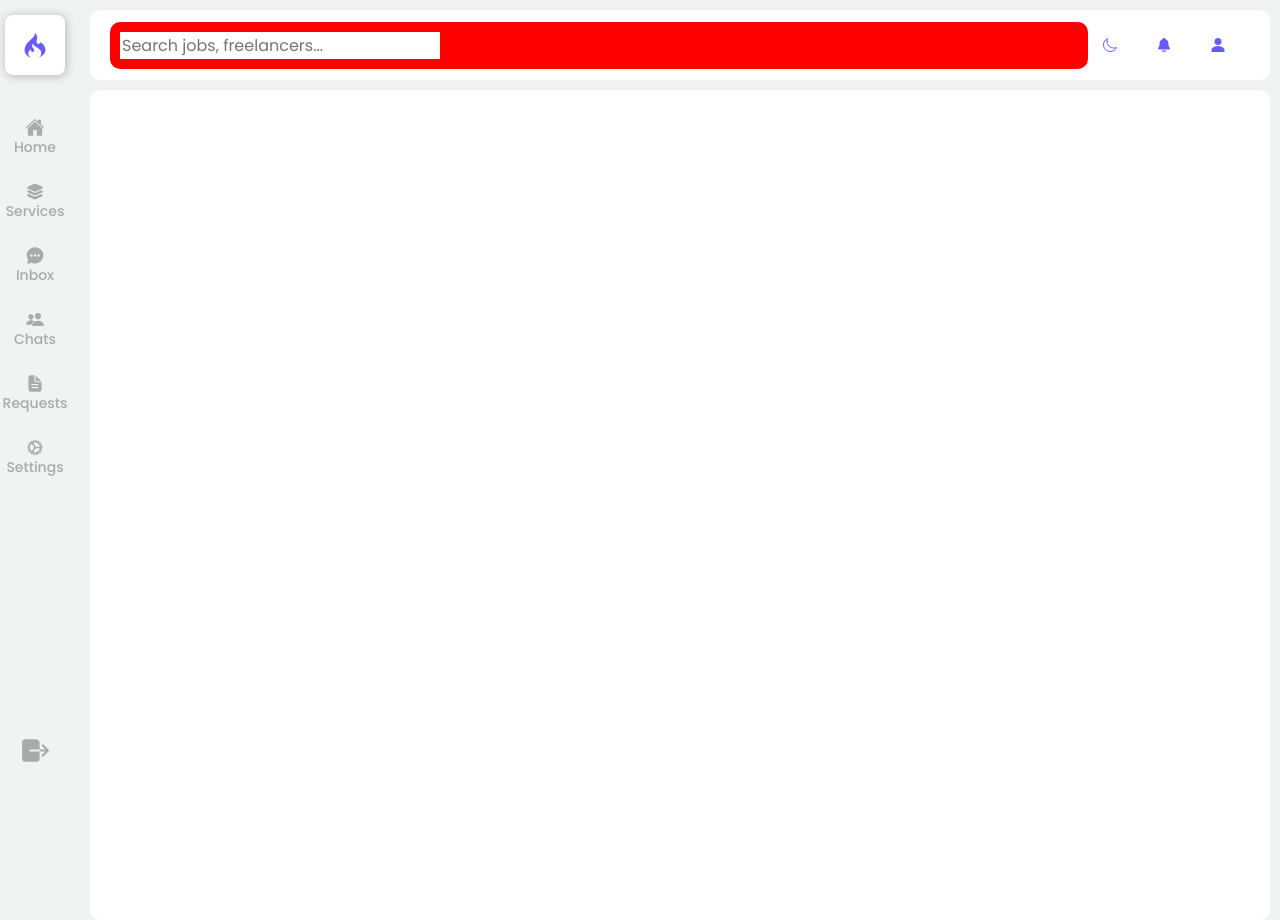
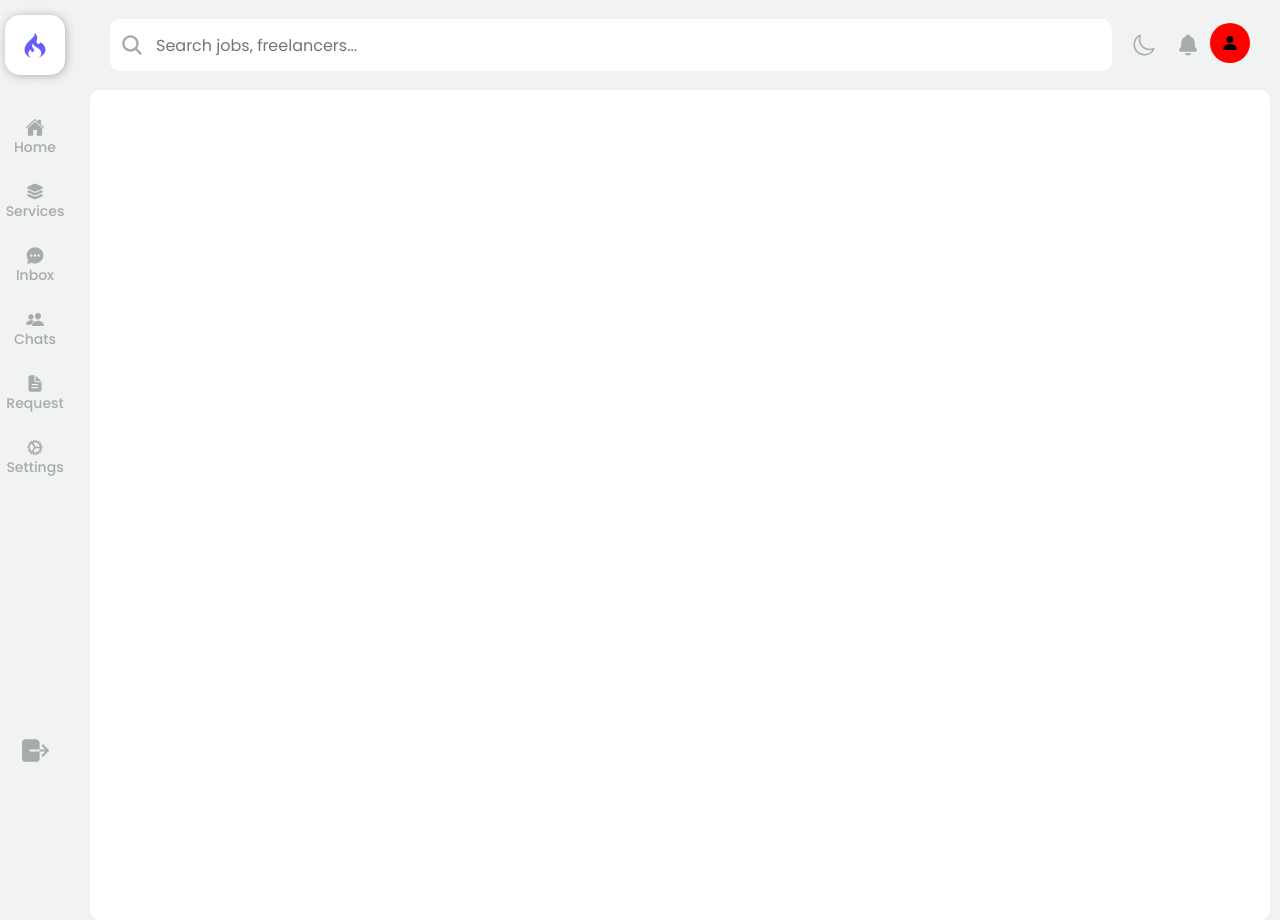
Before and after one commit to amegh-ts/Jobio, a React (Vite) app in the folder Client/jobio/: page / in a window 1280 px wide. Built offline with nearby package versions, Linux system fonts and the light colour scheme.

Commit message:
08-01-2024

```diff
--- a/Client/jobio/src/Components/Admin/Navbar/AdminNavbar.jsx
+++ b/Client/jobio/src/Components/Admin/Navbar/AdminNavbar.jsx
@@ -1,6 +1,6 @@
 import './AdminNavbar.scss'
 import { DiCodeigniter } from "react-icons/di";
-import { IoPersonSharp, IoHome, IoLayers, IoChatbubbleEllipses, IoPeople, IoDocumentText, IoCog, IoLogOut, IoNotifications ,IoMoonOutline} from "react-icons/io5";
+import { IoPersonSharp, IoHome, IoLayers, IoChatbubbleEllipses,IoSearch, IoPeople, IoDocumentText, IoCog, IoLogOut, IoNotifications ,IoMoonOutline} from "react-icons/io5";
 
 const AdminNavbar = () => {
     return (
@@ -31,7 +31,7 @@ const AdminNavbar = () => {
                     </div>
                     <div className="menu-item">
                         <IoDocumentText className='icon' />
-                        <span>Requests</span>
+                        <span>Request</span>
                     </div>
                     <div className="menu-item">
                         <IoCog className='icon' />
@@ -50,19 +50,18 @@ const AdminNavbar = () => {
                 <>
                     <div className='navbar-container'>
                         <div className='navbar-search'>
+                            <IoSearch className='icon'/>
                             <input type="text" placeholder='Search jobs, freelancers...' />
                         </div>
 
                         <div className='navbar-icon'>
                             <span>
                                 <IoMoonOutline/>
-                            </span>
-                            <span>
                                 <IoNotifications />
                             </span>
-                            <span>
+                            <div className='profile'>
                                 <IoPersonSharp />
-                            </span>
+                            </div>
                         </div>
                     </div>
                 </>
--- a/Client/jobio/src/Components/Admin/Navbar/AdminNavbar.scss
+++ b/Client/jobio/src/Components/Admin/Navbar/AdminNavbar.scss
@@ -24,7 +24,7 @@
             align-items: center;
             justify-content: center;
             color: var(--primary-color);
-            border-radius: 8px;
+            border-radius: 15px;
             box-shadow: 1px 1px 10px rgb(177, 177, 177);
 
 
@@ -49,7 +49,7 @@
             padding: 12px;
             width: 40px;
             height: 40px;
-            border-radius: 8px;
+            border-radius: 15px;
             font-size: 24px;
             color: var(--text-color);
 
@@ -110,7 +110,6 @@
     transition: var(--tran-05);
 
     .navbar-container {
-        background: var(--sidebar-color);
         min-width: 100px;
         height: 70px;
         margin: 10px 30px;
@@ -123,48 +122,54 @@
         overflow: hidden;
 
         .navbar-search {
-            background: red;
+            background: var(--sidebar-color);
             display: flex;
             align-items: center;
             padding: 10px;
             border-radius: 10px;
             width: 100%;
+            color: var(--text-color);
+            gap: 10px;
 
+            .icon{
+                font-size: 24px;
+            }
 
             input {
                 font-size: 16px;
-            }
-        }
+                height: 30px;
+                outline: none;
+                background: transparent;
+                border: none;
             }
         }
 
+        .navbar-icon{
+            display: flex;
+            cursor: pointer;
+            margin-left: 10px;
 
-
-
-
-
-.navbar-icon {
+            span{
+                color: var(--primary-color);
                 display: flex;
+                gap: 20px;
+                align-items: center;
+                color: var(--text-color);
+                padding: 10px;
+                border-radius: 8px;
+                font-size: 24px;
             }
 
-.navbar-icon:hover {
-    cursor: pointer;
-}
-
-.navbar-icon span {
-    color: var(--primary-color);
-    margin-right: 10px;
+            .profile{
+                background: red;
                 display: flex;
                 align-items: center;
-    padding: 10px 14px;
-    border-radius: 6px;
+                justify-content: center;
+                width: 40px;
+                height: 40px;
+                border-radius: 50%;
             }
-
-.navbar-icon span:hover {
-    color: var(--sidebar-color);
-    background: var(--primary-color);
-    transition: all .5s ease;
-
+        }
     }
 
     .main-body {
@@ -177,3 +182,4 @@
         overflow: auto;
         transition: all 0.3s ease;
     }
+}
```
Lines whose indentation alone changed are shown as unchanged.
